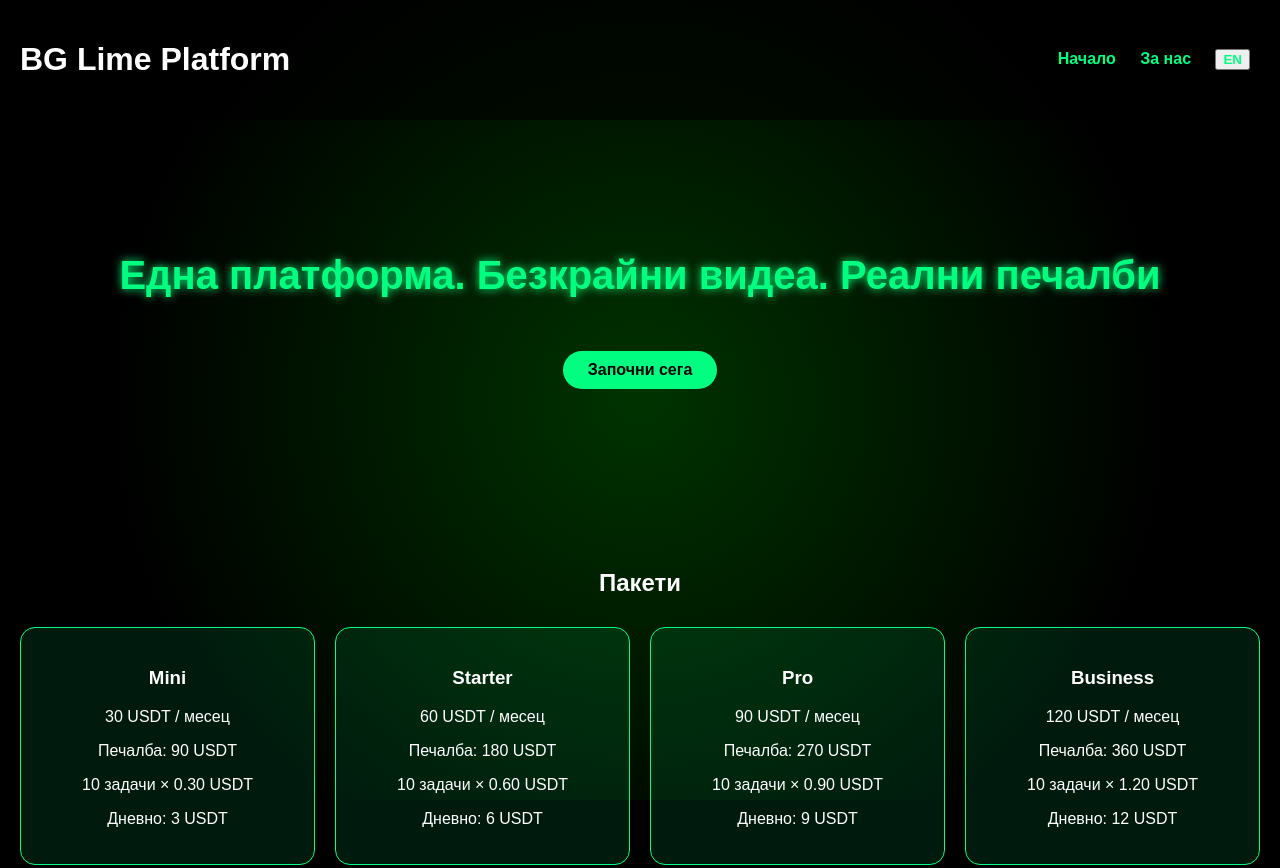
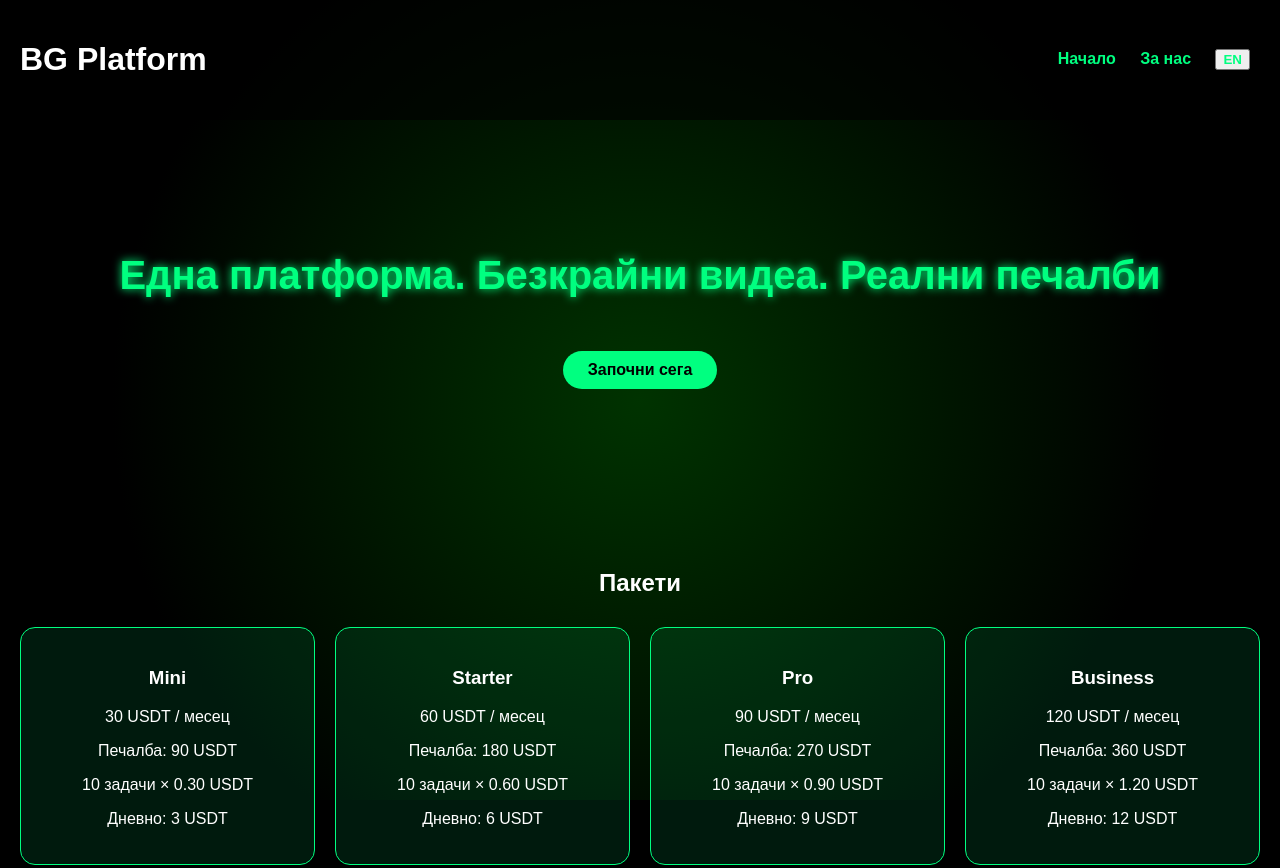
Before and after one commit to tsolov62-sketch/bg-lime-platform., a plain HTML site: page index.html in a window 1280 px wide. Shown: the top 868 px of the page. Drawn offline with Linux system fonts and the light colour scheme.

Commit message:
Change header title from 'BG Lime Platform' to 'BG Platform'

```diff
--- a/index.html
+++ b/index.html
@@ -9,7 +9,7 @@
 <body>
     <div class="background-animation"></div>
     <header>
-        <h1>BG Lime Platform</h1>
+        <h1>BG Platform</h1>
         <nav>
             <a href="#">Начало</a>
             <a href="about.html">За нас</a>
```
